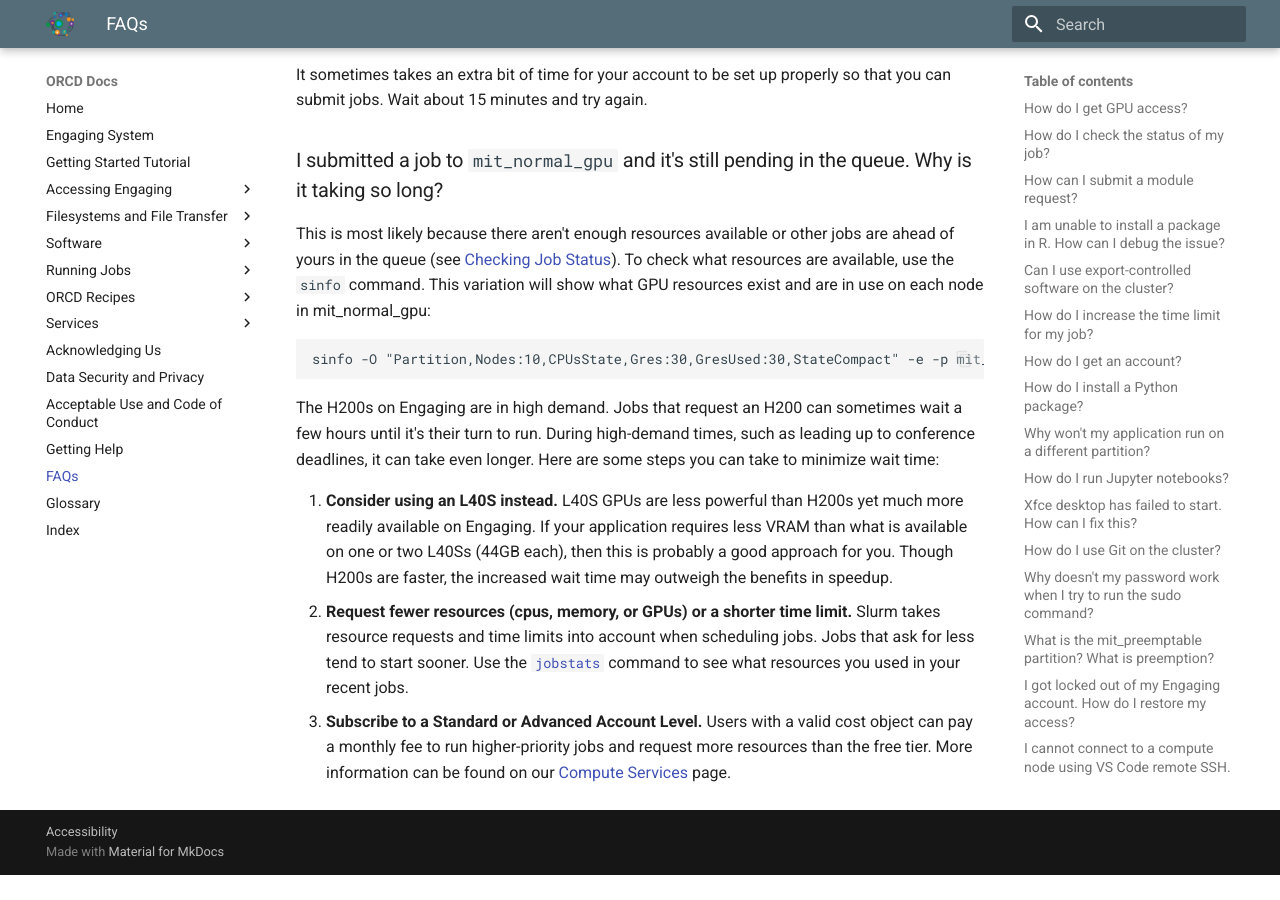
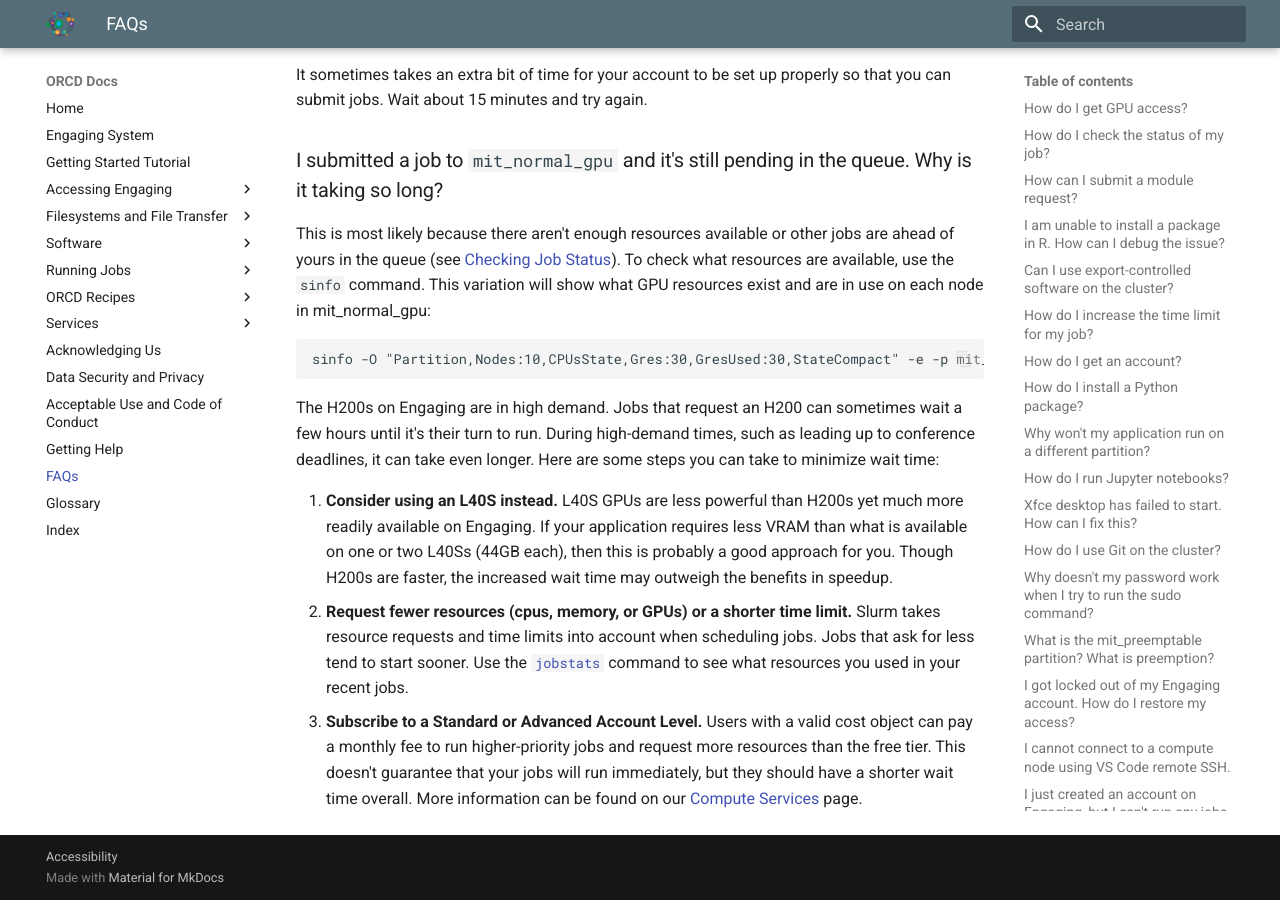
Before and after one commit to mit-orcd/orcd-docs-edit, an MkDocs documentation site: the page built from docs/faqs.md, in a window 1280 px wide and 900 px high, scrolled down 3907 px. Built offline with MkDocs 1.6.1 and Material for MkDocs 9.7.7, drawn with Linux system fonts in a browser that asks for light colours; before the commit the page ends 4782 px from its top, so only the background shows below that.

Commit message:
Adding caveat to subscription
Co-authored-by: Lauren Milechin <13963460+lmilechin@users.noreply.github.com>

```diff
--- a/docs/faqs.md
+++ b/docs/faqs.md
@@ -159,4 +159,4 @@
 
 1. **Consider using an L40S instead.** L40S GPUs are less powerful than H200s yet much more readily available on Engaging. If your application requires less VRAM than what is available on one or two L40Ss (44GB each), then this is probably a good approach for you. Though H200s are faster, the increased wait time may outweigh the benefits in speedup.
 2. **Request fewer resources (cpus, memory, or GPUs) or a shorter time limit.** Slurm takes resource requests and time limits into account when scheduling jobs. Jobs that ask for less tend to start sooner. Use the [`jobstats`](running-jobs/application-analysis.md#jobstats) command to see what resources you used in your recent jobs.
-3. **Subscribe to a Standard or Advanced Account Level.** Users with a valid cost object can pay a monthly fee to run higher-priority jobs and request more resources than the free tier. More information can be found on our [Compute Services](services/compute-services.md) page.
+3. **Subscribe to a Standard or Advanced Account Level.** Users with a valid cost object can pay a monthly fee to run higher-priority jobs and request more resources than the free tier. This doesn't guarantee that your jobs will run immediately, but they should have a shorter wait time overall. More information can be found on our [Compute Services](services/compute-services.md) page.
```
